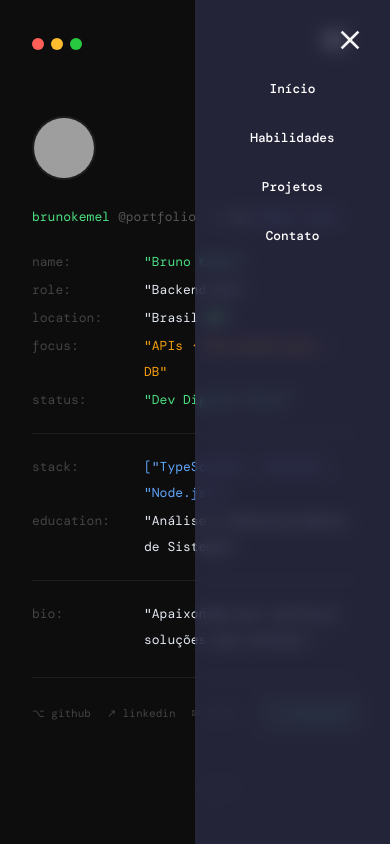
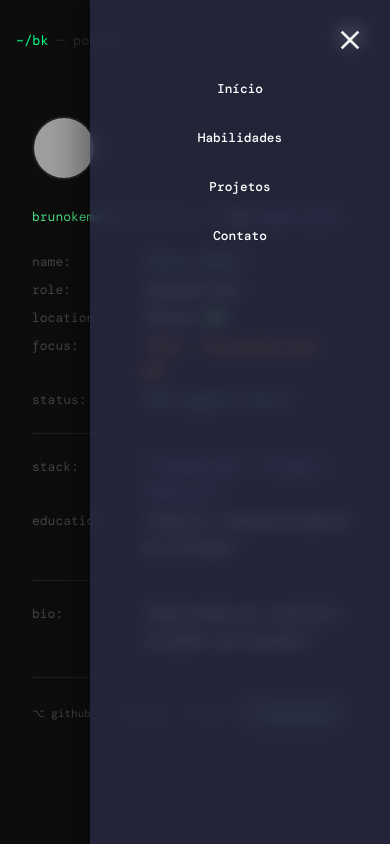
Before and after one commit to brunokemel/vite_port, a React (Vite) app: page / in a window 390 px wide. Both pictures are taken after a click on the button "Abrir menu". Shown: the top 844 px of the page. Built offline with nearby package versions, Linux system fonts and the light colour scheme; grey boxes are pictures that could not be loaded; a web font is replaced by a local one.

Commit message:
fix: improve navbar responsiveness and accessibility

```diff
--- a/createGlobalStyle.ts
+++ b/createGlobalStyle.ts
@@ -10,6 +10,12 @@ export const GlobalStyle = createGlobalStyle`
 
   body {
     font-family: -apple-system, BlinkMacSystemFont, 'Segoe UI', Roboto, 'Helvetica Neue', Arial, sans-serif;
+    background: #121212;
+    overflow-x: hidden;
+  }
+
+  html {
+    scroll-behavior: smooth;
   }
 
   a {
@@ -20,4 +26,23 @@ export const GlobalStyle = createGlobalStyle`
   ul {
     list-style: none;
   }
+
+  a, button {
+    &:focus-visible {
+      outline: 2px solid #4ade80;
+      outline-offset: 4px;
+    }
+  }
+
+  @media (prefers-reduced-motion: reduce) {
+    html {
+      scroll-behavior: auto;
+    }
+
+    *, *::before, *::after {
+      animation-duration: 0.01ms !important;
+      animation-iteration-count: 1 !important;
+      transition-duration: 0.01ms !important;
+    }
+  }
 `;
--- a/src/App.tsx
+++ b/src/App.tsx
@@ -22,10 +22,12 @@ function App() {
         <GlobalStyle />
         <AppContainer>
           <Navbar />
-          <Header />
-          <Skills />
-          <Projects />
-          <Contact />
+          <main>
+            <Header />
+            <Skills />
+            <Projects />
+            <Contact />
+          </main>
         </AppContainer>
       </>
     </ThemeProvider>
--- a/src/components/Contact/styled.ts
+++ b/src/components/Contact/styled.ts
@@ -35,6 +35,7 @@ export const PromptLine = styled.div`
   gap: 8px;
   margin-bottom: 2rem;
   color: #555;
+  flex-wrap: wrap;
 
   .user { color: #4ade80; }
   .cmd  { color: #e2e8f0; }
@@ -114,10 +115,11 @@ export const LinkRow = styled.a`
   border: 1px solid #1e1e1e;
   max-width: 420px;
   transition: all 0.15s;
+  min-width: 0;
 
   .icon  { color: #444; width: 18px; flex-shrink: 0; }
   .label { color: #555; min-width: 70px; }
-  .value { color: #e2e8f0; flex: 1; }
+  .value { color: #e2e8f0; flex: 1; min-width: 0; overflow-wrap: anywhere; }
   .arrow { color: #333; font-size: 11px; transition: all 0.15s; margin-left: auto; }
 
   &:hover {
@@ -126,6 +128,14 @@ export const LinkRow = styled.a`
 
     .arrow { color: #4ade80; transform: translateX(3px); }
     .value { color: #4ade80; }
+  }
+
+  @media (max-width: 420px) {
+    align-items: flex-start;
+    flex-wrap: wrap;
+
+    .label { min-width: 0; }
+    .value { flex-basis: calc(100% - 42px); }
   }
 `
 
--- a/src/components/Header/styled.ts
+++ b/src/components/Header/styled.ts
@@ -41,6 +41,7 @@ export const PromptLine = styled.div`
   opacity: 0;
   animation: ${fadeUp} 0.4s ease forwards;
   animation-delay: 100ms;
+  flex-wrap: wrap;
 
   .user { color: #4ade80; }
   .cmd  { color: #e2e8f0; }
@@ -62,6 +63,7 @@ export const Line = styled.div`
   display: flex;
   gap: 12px;
   margin-bottom: 2px;
+  overflow-wrap: anywhere;
 
   .key   { color: #444; min-width: 100px; flex-shrink: 0; }
   .val   { color: #e2e8f0; }
@@ -98,6 +100,11 @@ export const SocialRow = styled.div`
   opacity: 0;
   animation: ${fadeUp} 0.4s ease forwards;
   animation-delay: 350ms;
+  flex-wrap: wrap;
+
+  @media (max-width: 520px) {
+    gap: 12px;
+  }
 `
 
 export const SocialLink = styled.a`
@@ -129,6 +136,10 @@ export const CvButton = styled.a`
   transition: background 0.15s;
 
   &:hover { background: rgba(74, 222, 128, 0.16); }
+
+  @media (max-width: 520px) {
+    margin-left: 0;
+  }
 `
 
 /* ── Cursor blink ── */
--- a/src/components/Navbar/Navbar.tsx
+++ b/src/components/Navbar/Navbar.tsx
@@ -1,4 +1,4 @@
-import { useState, useEffect } from 'react';
+import { useState, useEffect, useId } from 'react';
 import { Menu as MenuIcon, Close as CloseIcon } from '@mui/icons-material';
 
 import {
@@ -11,7 +11,8 @@ import {
   NavLink,
   Dots,
   Dot,
-  Title
+  Title,
+  BrandGroup
 } from './styled'
 
 
@@ -26,6 +27,7 @@ const navLinks = [
   const Navbar = () => {
   const [isOpen, setIsOpen] = useState(false);
   const [isScrolled, setIsScrolled] = useState(false);
+  const menuId = useId();
 
   useEffect(() => {
     const handleScroll = () => {
@@ -36,26 +38,49 @@ const navLinks = [
     return () => window.removeEventListener('scroll', handleScroll);
   }, []);
 
+  useEffect(() => {
+    if (!isOpen) return;
+
+    const handleKeyDown = (event: KeyboardEvent) => {
+      if (event.key === 'Escape') setIsOpen(false);
+    };
+
+    document.body.style.overflow = 'hidden';
+    window.addEventListener('keydown', handleKeyDown);
+
+    return () => {
+      document.body.style.overflow = '';
+      window.removeEventListener('keydown', handleKeyDown);
+    };
+  }, [isOpen]);
+
   const toggleMenu = () => setIsOpen(!isOpen);
 
   return (
-    <Nav isScrolled={isScrolled}>
+    <Nav $isScrolled={isScrolled} aria-label="Navegação principal">
       <NavContainer>
-        <Dots>
-          <Dot color="#ff5f57" />
-          <Dot color="#febc2e" />
-          <Dot color="#28c840" />
-        </Dots>
-        <Logo href="https://github.com/brunokemel">
-          <span>~/bk</span>
-          <Title> — portifolio</Title>
+        <BrandGroup>
+          <Dots aria-hidden="true">
+            <Dot $color="#ff5f57" />
+            <Dot $color="#febc2e" />
+            <Dot $color="#28c840" />
+          </Dots>
+          <Logo href="#inicio" aria-label="Ir para o início">
+            <span>~/bk</span>
+            <Title> — portfolio</Title>
           </Logo>
+        </BrandGroup>
 
-        <MenuButton onClick={toggleMenu} aria-label="Abrir menu">
+        <MenuButton
+          onClick={toggleMenu}
+          aria-label={isOpen ? 'Fechar menu' : 'Abrir menu'}
+          aria-expanded={isOpen}
+          aria-controls={menuId}
+        >
           <MenuIcon fontSize="inherit" />
         </MenuButton>
 
-        <NavLinks isOpen={isOpen}>
+        <NavLinks id={menuId} $isOpen={isOpen}>
           <CloseButton onClick={toggleMenu} aria-label="Fechar menu">
             <CloseIcon fontSize="inherit" />
           </CloseButton>
--- a/src/components/Navbar/styled.ts
+++ b/src/components/Navbar/styled.ts
@@ -2,32 +2,47 @@ import { colors, breakpoints } from "../../styles/theme"
 import styled from "styled-components";
 
 
-export const Nav = styled.nav<{ isScrolled: boolean }>`
+export const Nav = styled.nav<{ $isScrolled: boolean }>`
   position: fixed;
   top: 0;
   left: 0;
   right: 0;
   z-index: 1000;
   padding: 1rem 2rem;
-  background-color: ${({ isScrolled }) =>
-    isScrolled ? colors.newHeaderColor : 'transparent'};
-  box-shadow: ${({ isScrolled }) =>
-    isScrolled ? `0 2px 4px ${colors.newHeaderColor}15` : 'none'};
+  background-color: ${({ $isScrolled }) =>
+    $isScrolled ? colors.newHeaderColor : 'transparent'};
+  box-shadow: ${({ $isScrolled }) =>
+    $isScrolled ? `0 2px 4px ${colors.newHeaderColor}15` : 'none'};
   transition: all 0.3s ease;
+
+  @media (max-width: ${breakpoints.tablet}) {
+    padding: 0.75rem 1rem;
+  }
 `;
+
+export const BrandGroup = styled.div`
+  display: flex;
+  align-items: center;
+  gap: 1rem;
+  min-width: 0;
+`;
+
 export const  Dots = styled.div`
   display: flex;
   gap: 7px;
-  margin-right: -38rem;
   align-items: center;
+
+  @media (max-width: 420px) {
+    display: none;
+  }
 `;
 
-export const Dot = styled.span<{ color: string }>`
+export const Dot = styled.span<{ $color: string }>`
   width: 12px;
   height: 12px;
   border-radius: 50%;
-  background: ${({ color }) => color};
-  display: flex;
+  background: ${({ $color }) => $color};
+  display: block;
 `;
 
 export const NavContainer = styled.div`
@@ -43,16 +58,18 @@ export const Logo = styled.a`
   text-decoration: none;
   color: ${colors.spanColor};
 
- @media (max-width: ${breakpoints.tablet}) {
-    font-size: 0%.5rem;
+  white-space: nowrap;
+
+  @media (max-width: ${breakpoints.tablet}) {
+    font-size: 0.85rem;
   }
 `;
-export const Title = styled.a`
+export const Title = styled.span`
   font-family: "DM Mono", monospace;
   text-decoration: none;
   color: ${colors.secondary};`;
 
-export const NavLinks = styled.div<{ isOpen: boolean }>`
+export const NavLinks = styled.div<{ $isOpen: boolean }>`
   display: flex;
   gap: 2rem;
   align-items: center;
@@ -60,7 +77,9 @@ export const NavLinks = styled.div<{ isOpen: boolean }>`
   @media (max-width: ${breakpoints.tablet}) {
     position: fixed;
     top: 0;
-    right: ${({ isOpen }) => (isOpen ? '0' : '-100%')};
+    right: ${({ $isOpen }) => ($isOpen ? '0' : '-100%')};
+    visibility: ${({ $isOpen }) => ($isOpen ? 'visible' : 'hidden')};
+    pointer-events: ${({ $isOpen }) => ($isOpen ? 'auto' : 'none')};
     bottom: 0;
     width: 50%;
     max-width: 300px;
@@ -69,7 +88,12 @@ export const NavLinks = styled.div<{ isOpen: boolean }>`
     -webkit-backdrop-filter: blur(8px);
     flex-direction: column;
     padding: 5rem 2rem;
-    transition: right 0.3s ease;
+    transition: right 0.3s ease, visibility 0.3s ease;
+    box-shadow: -12px 0 30px rgba(0, 0, 0, 0.35);
+
+    @media (max-width: 480px) {
+      width: min(85%, 300px);
+    }
   }
 `;
 
--- a/src/components/Projects/styled.ts
+++ b/src/components/Projects/styled.ts
@@ -40,6 +40,7 @@ export const PromptLine = styled.div`
   align-items: center;
   gap: 8px;
   margin-bottom: 2rem;
+  flex-wrap: wrap;
 
   .user { color: #4ade80; }
   .host { color: #555; }
--- a/src/components/Skills/styled.ts
+++ b/src/components/Skills/styled.ts
@@ -41,6 +41,7 @@ export const PromptLine = styled.div`
   align-items: center;
   gap: 8px;
   margin-bottom: 2rem;
+  flex-wrap: wrap;
 
   .user  { color: #4ade80; }
   .host  { color: #555; }
```
